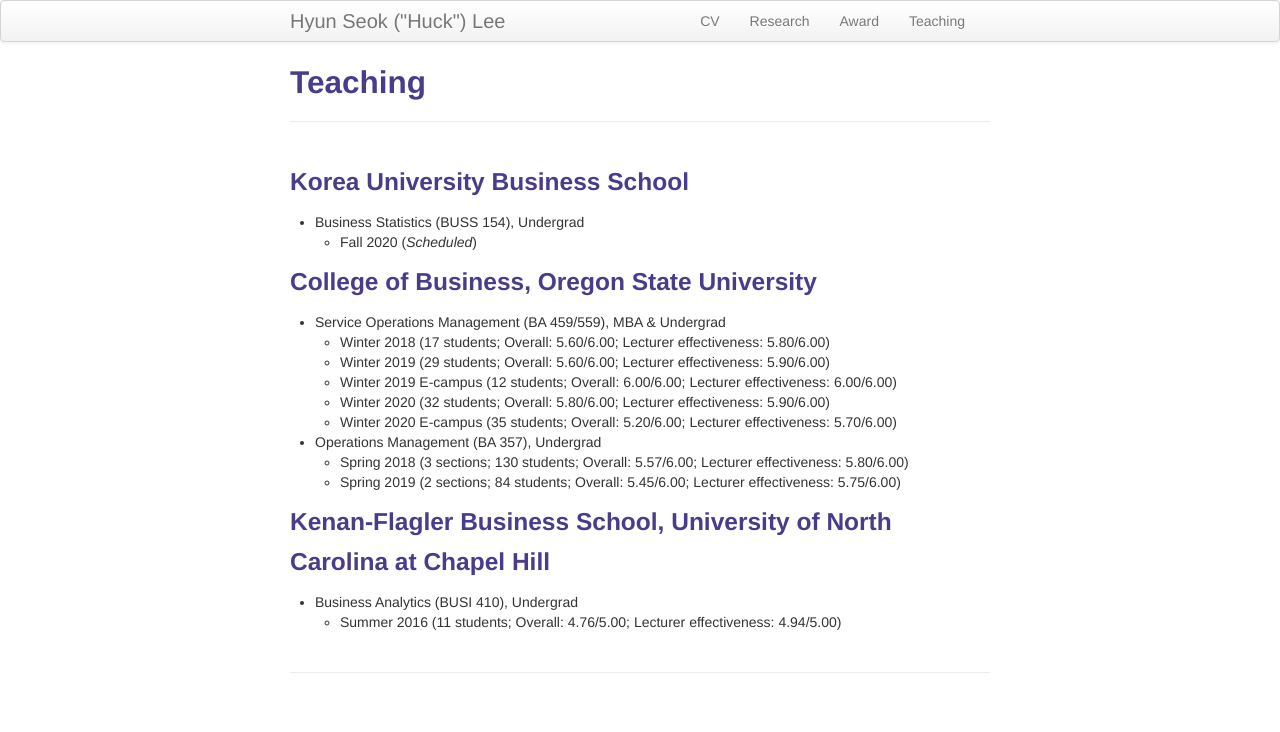
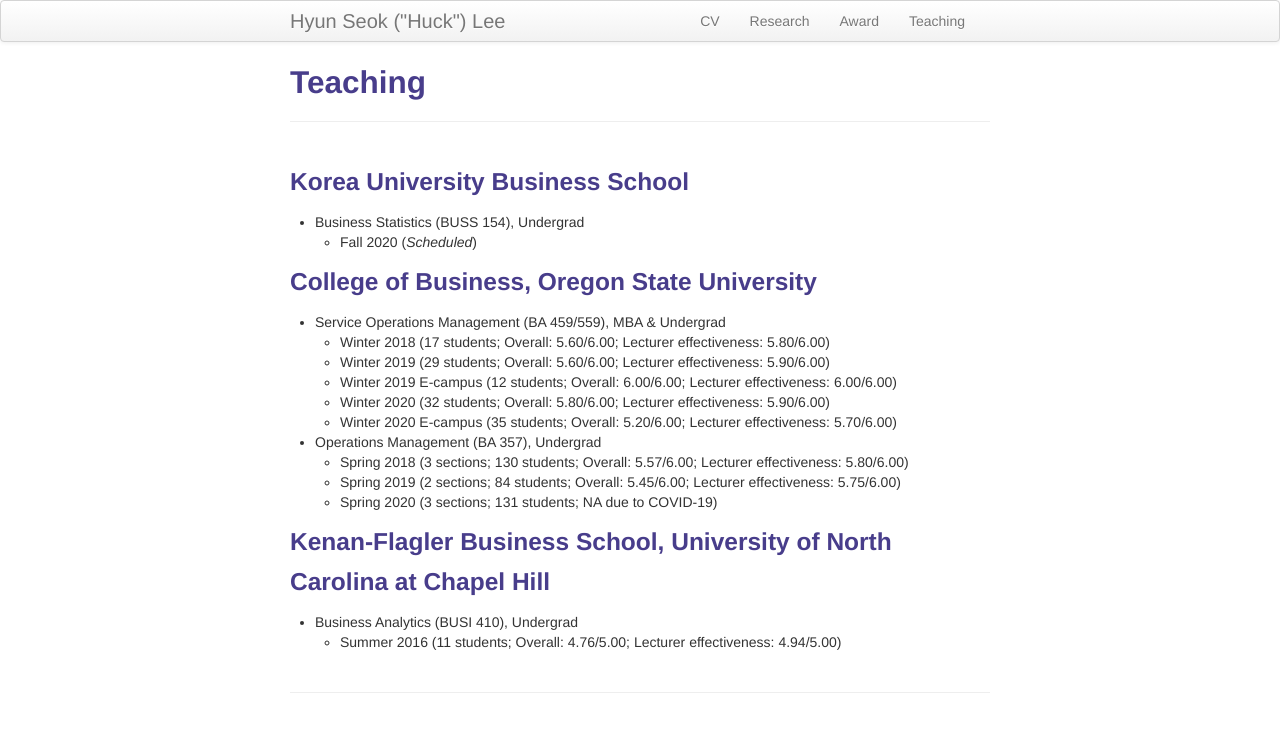
Before and after one commit to lordya2/lordya2.github.io, a Jekyll site: the page built from pages/teaching.md, in a window 1280 px wide. Shown: the top 732 px of the page. Built offline with Jekyll 4.4.1, drawn with Linux system fonts in a browser that asks for light colours.

Commit message:
Update teaching.md

```diff
--- a/pages/teaching.md
+++ b/pages/teaching.md
@@ -19,6 +19,7 @@ description: Hyun Seok ("Huck") Lee's Teaching
 * Operations Management (BA 357), Undergrad
   * Spring 2018 (3 sections; 130 students; Overall: 5.57/6.00; Lecturer effectiveness: 5.80/6.00)
   * Spring 2019 (2 sections; 84 students; Overall: 5.45/6.00; Lecturer effectiveness: 5.75/6.00)
+  * Spring 2020 (3 sections; 131 students; NA due to COVID-19)
 
 ### Kenan-Flagler Business School, University of North Carolina at Chapel Hill
 * Business Analytics (BUSI 410), Undergrad
```
